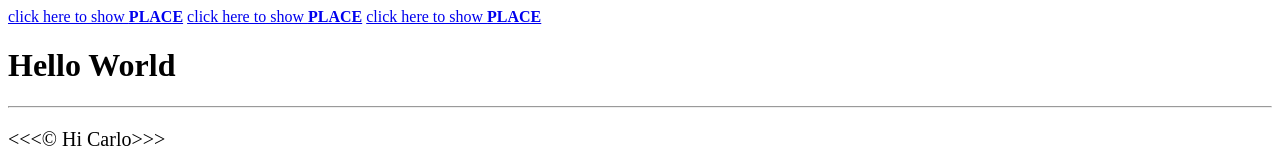
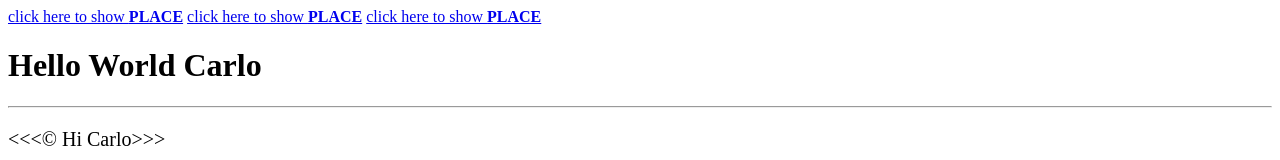
Before and after one commit to CarloSy30/practiceHTML, a plain HTML site: page index.html in a window 1280 px wide. Shown: the top 160 px of the page. Drawn offline with Linux system fonts and the light colour scheme.

Commit message:
added infos

```diff
--- a/index.html
+++ b/index.html
@@ -13,7 +13,7 @@
             <a href="#t">click here to show <strong>PLACE</strong></a>
         </nav>
         <header>
-            <h1>Hello World</h1>
+            <h1>Hello World Carlo</h1>
                 <hr>
                     <p style="font-size:20px;">&lt;&lt;&lt;&copy; Hi Carlo&gt;&gt;&gt;</p>
                     <!--LINK-->
```
